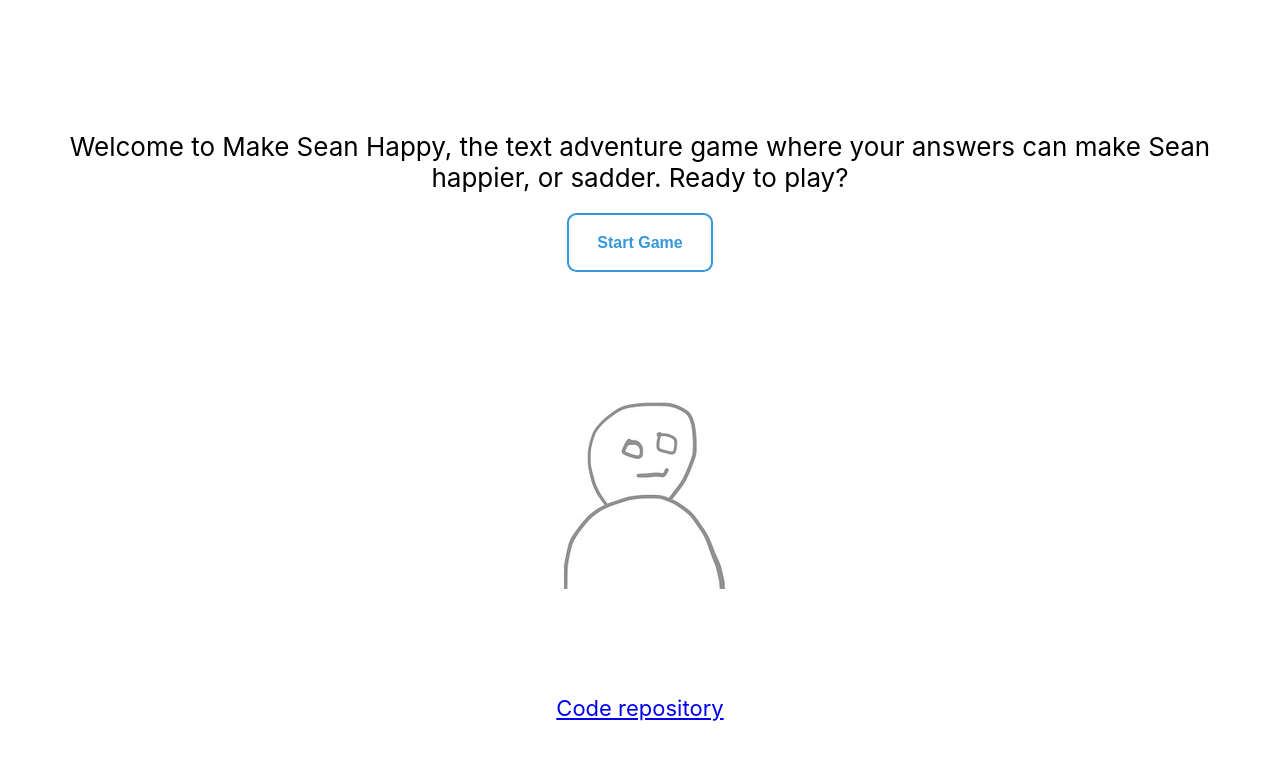
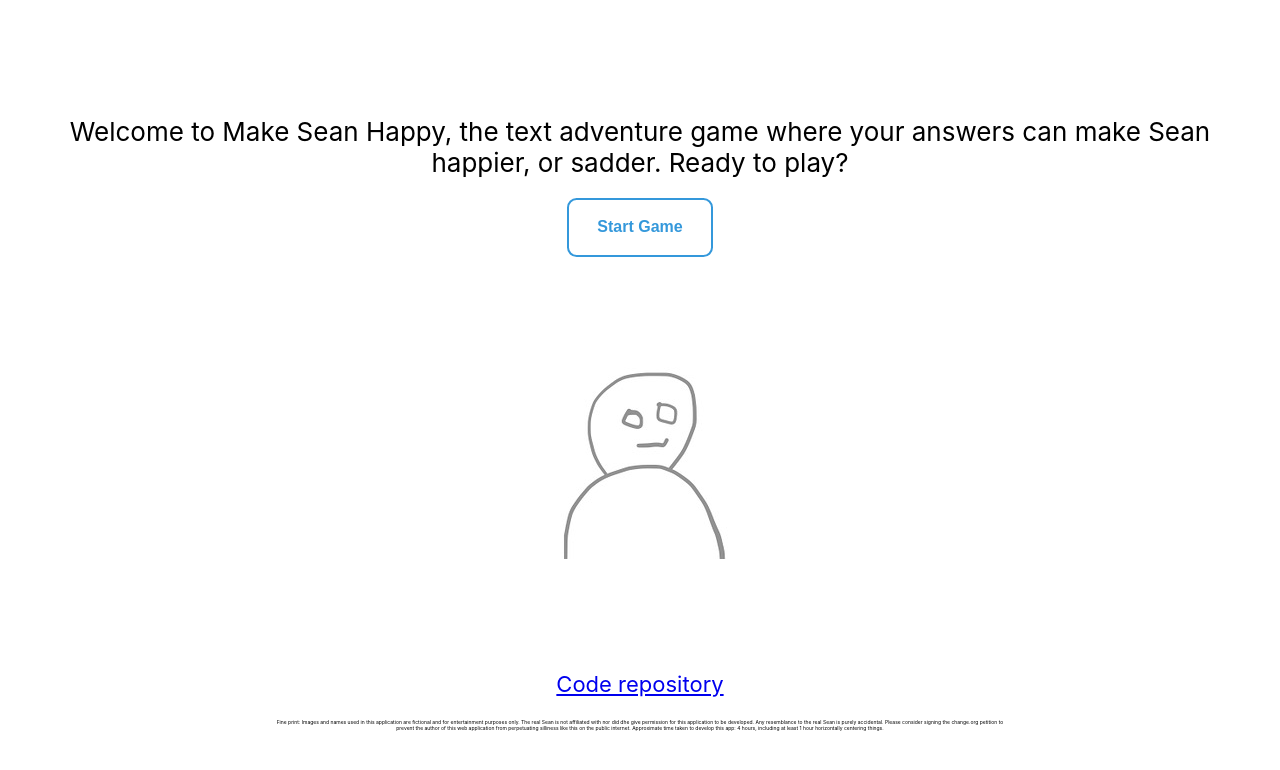
Before and after one commit to jonnyohjonnyo/codequality-poc, a React (Create React App) app: page / in a window 1280 px wide. Shown: the top 770 px of the page. Built offline with nearby package versions, Linux system fonts and the light colour scheme.

Commit message:
add fine print

```diff
--- a/src/App.css
+++ b/src/App.css
@@ -64,3 +64,11 @@ button:focus {
   align-items: center;
   justify-content: center;
 }
+
+footer {
+  width: 60%;
+}
+
+.fine-print {
+  font-size: 5px;
+}
--- a/src/App.js
+++ b/src/App.js
@@ -32,7 +32,12 @@ function App() {
     <div className="App App-body">
       {displays[gameState]}
       <Sean mood={seansMood} />
-      <footer className="App-secondary"><a href="https://github.com/jonnyohjonnyo/codequality-poc">Code repository</a></footer>
+      <footer className="App-secondary">
+        <p><a href="https://github.com/jonnyohjonnyo/codequality-poc">Code repository</a></p>
+        <p className="fine-print">
+          Fine print: Images and names used in this application are fictional and for entertainment purposes only. The real Sean is not affiliated with nor did dhe give permission for this application to be developed. Any resemblance to the real Sean is purely accidental. Please consider signing the change.org petition to prevent the author of this web application from perpetuating silliness like this on the public internet. Approximate time taken to develop this app: 4 hours, including at least 1 hour horizontally centering things.
+        </p>
+      </footer>
     </div>
   );
 }
```
